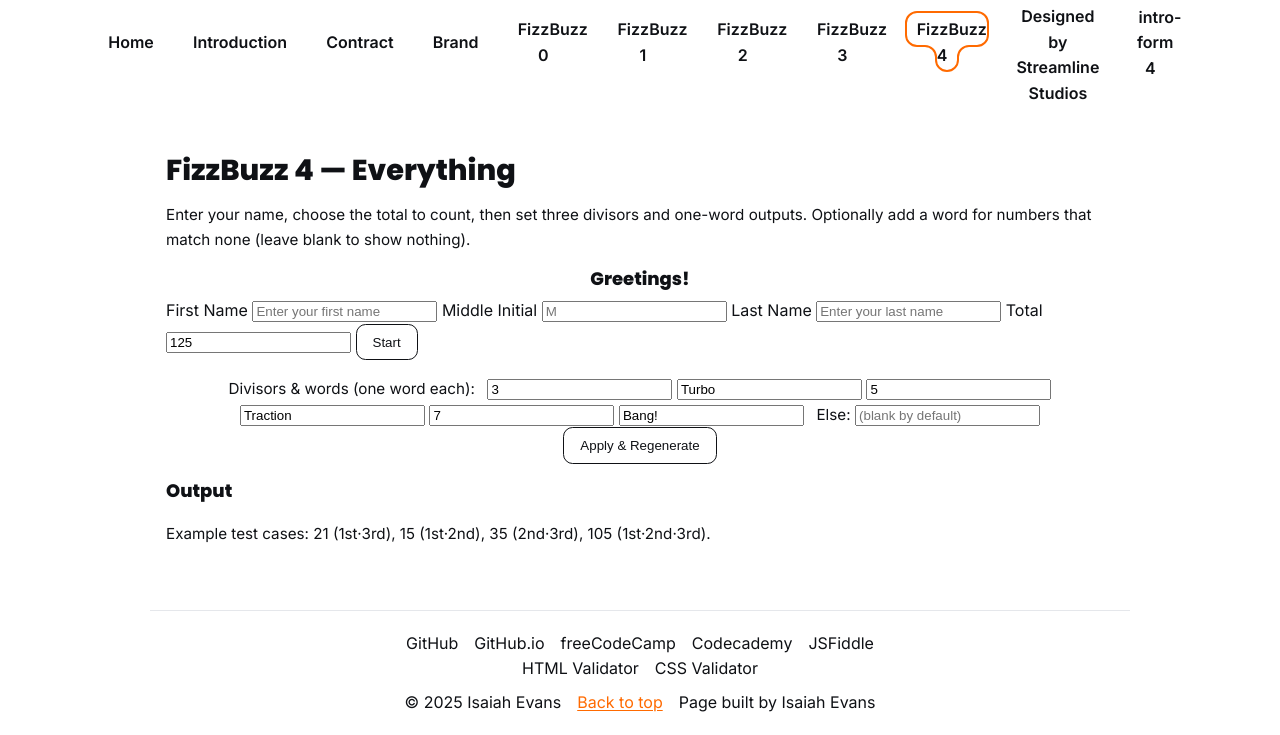
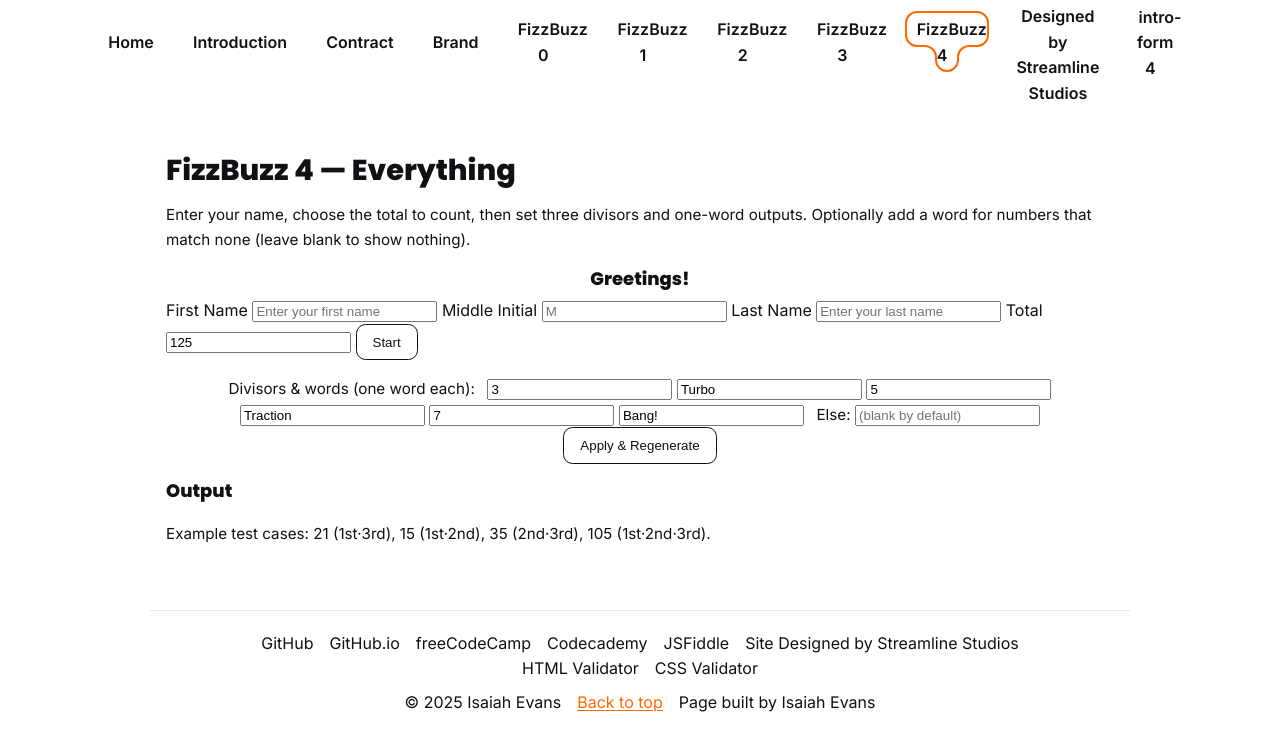
Before and after one commit to IsaiahEvans/web115, a plain HTML site: page fizzbuzz4.html in a window 1280 px wide. Shown: the part 83-818 px from the top of the page. Drawn offline with Linux system fonts and the light colour scheme.

Commit message:
Update fizzbuzz4.html

```diff
--- a/fizzbuzz4.html
+++ b/fizzbuzz4.html
@@ -104,6 +104,9 @@
       <a href="https://www.freecodecamp.org/Isaiah_Evans21" target="_blank" rel="noopener">freeCodeCamp</a>
       <a href="https://www.codecademy.com/profiles/Staticsnoise" target="_blank" rel="noopener">Codecademy</a>
       <a href="https://jsfiddle.net/u/staticsnoise/fiddles" target="_blank" rel="noopener">JSFiddle</a>
+      <a href="streamlinestudios.com/">Site Designed by Streamline Studios</a>
+
+
     </nav>
     <nav aria-label="Validation links" class="footer-links">
       <a href="https://validator.w3.org/nu/" target="_blank" rel="noopener">HTML Validator</a>
```
